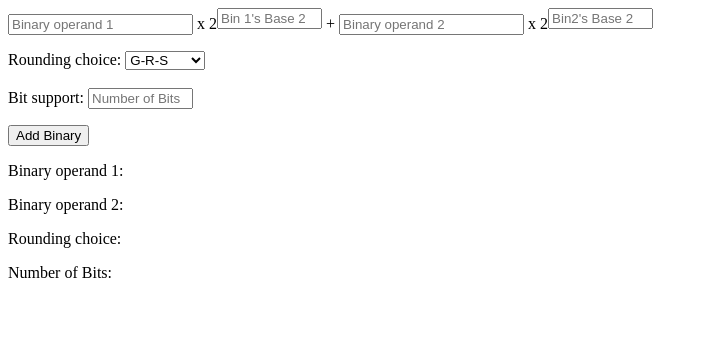
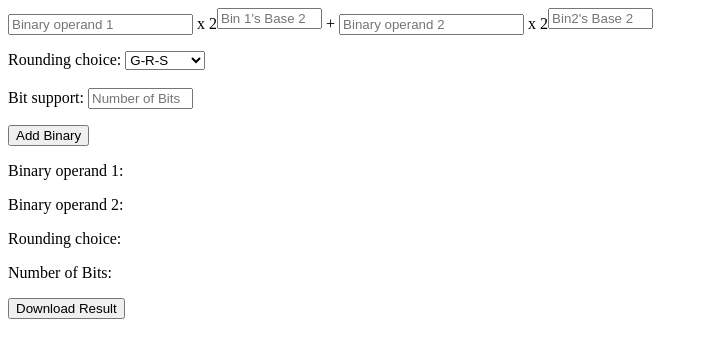
Before and after one commit to Chiwithy/CSARCH2-PROJ2, a plain HTML site: page index.html in a window 1280 px wide. Shown: the whole page, without its empty margins (0-708 px from the left). Drawn offline with Linux system fonts and the light colour scheme.

Commit message:
download result button

```diff
--- a/index.html
+++ b/index.html
@@ -25,6 +25,7 @@
     <p>Number of Bits: <span id="bitsDisplay"></span></p>
     <p id="output"></p>
     <p id="error"></p>
+    <button id="download">Download Result</button>
 
     <script type="text/javascript" src="script.js"></script>
 
```
